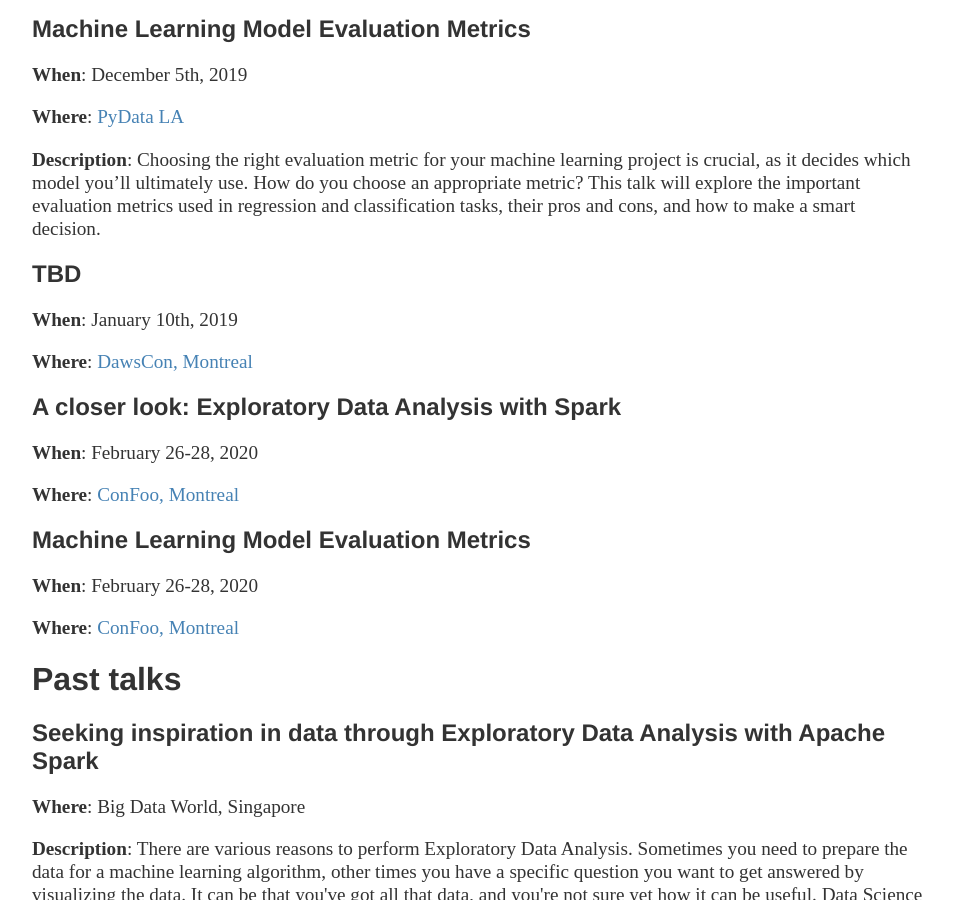
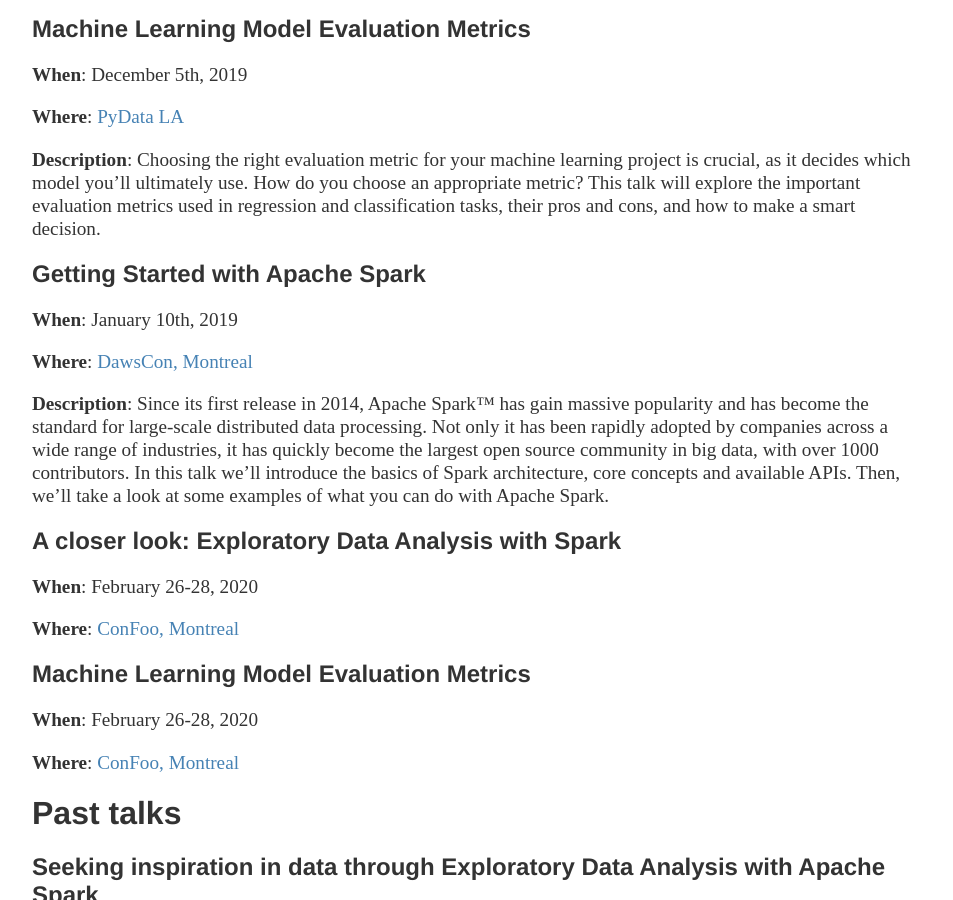
Before and after one commit to MKhalusova/MKhalusova.github.io, a Jekyll site: the page built from talks/index.html, in a window 1280 px wide and 900 px high, scrolled down 528 px. Shown: the whole window, without its empty margins (160-1113 px from the left). Built offline with Jekyll 4.4.1, drawn with Linux system fonts in a browser that asks for light colours.

Commit message:
Added description for the DawsCon talk

```diff
--- a/talks/index.html
+++ b/talks/index.html
@@ -16,23 +16,35 @@
 
     <h2>Machine Learning Model Evaluation Metrics</h2>
     <p><strong>When</strong>: December 5th, 2019</p>
-    <p><strong>Where</strong>: <a href="https://pydata.org/la2019/schedule/presentation/1/machine-learning-model-evaluation-metrics/">PyData LA</a></p>
+    <p><strong>Where</strong>: <a
+            href="https://pydata.org/la2019/schedule/presentation/1/machine-learning-model-evaluation-metrics/">PyData
+        LA</a></p>
     <p><strong>Description</strong>: Choosing the right evaluation metric for your machine learning project is crucial,
         as it decides which model you’ll ultimately use. How do you choose an appropriate metric? This talk will explore
         the important evaluation metrics used in regression and classification tasks, their pros and cons, and how to
         make a smart decision.</p>
 
-    <h2>TBD</h2>
+    <h2>Getting Started with Apache Spark</h2>
     <p><strong>When</strong>: January 10th, 2019</p>
     <p><strong>Where</strong>: <a href="https://www.dawsoncollege.qc.ca/dawscon/">DawsCon, Montreal</a></p>
+    <p><strong>Description</strong>: Since its first release in 2014, Apache Spark™ has gain massive popularity and has
+        become the standard for large-scale distributed data processing. Not only it has been rapidly adopted by
+        companies across a wide range of industries, it has quickly become the largest open source community in big
+        data, with over 1000 contributors.
+
+        In this talk we’ll introduce the basics of Spark architecture, core concepts and available APIs. Then, we’ll
+        take a look at some examples of what you can do with Apache Spark.</p>
 
     <h2>A closer look: Exploratory Data Analysis with Spark</h2>
     <p><strong>When</strong>: February 26-28, 2020</p>
-    <p><strong>Where</strong>: <a href="https://confoo.ca/en/yul2020/session/a-closer-look-exploratory-data-analysis-with-spark">ConFoo, Montreal</a></p>
+    <p><strong>Where</strong>: <a
+            href="https://confoo.ca/en/yul2020/session/a-closer-look-exploratory-data-analysis-with-spark">ConFoo,
+        Montreal</a></p>
 
     <h2>Machine Learning Model Evaluation Metrics</h2>
     <p><strong>When</strong>: February 26-28, 2020</p>
-    <p><strong>Where</strong>: <a href="https://confoo.ca/en/yul2020/session/machine-learning-model-evaluation-metrics">ConFoo, Montreal</a></p>
+    <p><strong>Where</strong>: <a href="https://confoo.ca/en/yul2020/session/machine-learning-model-evaluation-metrics">ConFoo,
+        Montreal</a></p>
 
     <h1>Past talks</h1>
 
```
